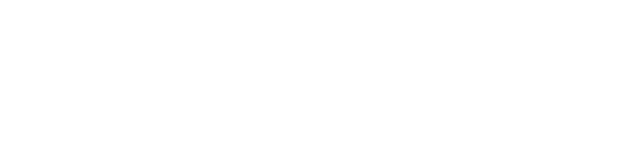
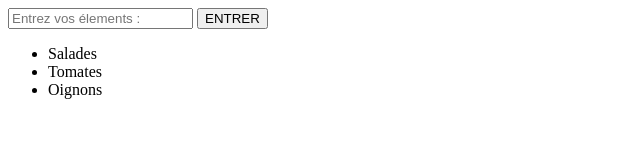
Before and after one commit to StevenSpy/toDoList, a plain HTML site: page index.html in a window 1280 px wide. Shown: the whole page, without its empty margins (0-640 px from the left). Drawn offline with Linux system fonts and the light colour scheme.

Commit message:
Form with an input and a button inside added and a unordered list with 3 li added too

```diff
--- a/index.html
+++ b/index.html
@@ -4,7 +4,20 @@
     <meta charset="UTF-8" />
     <meta name="viewport" content="width=device-width, initial-scale=1.0" />
     <meta http-equiv="X-UA-Compatible" content="ie=edge" />
+    <script type="text/javascript" src="script.js"></script>
+    <link rel="stylesheet" href="style.css" />
     <title>Document</title>
   </head>
-  <body></body>
+  <body>
+    <form action="">
+      <input type="text" name="" id="" placeholder="Entrez vos élements : " />
+      <button>ENTRER</button>
+    </form>
+
+    <ul>
+      <li>Salades</li>
+      <li>Tomates</li>
+      <li>Oignons</li>
+    </ul>
+  </body>
 </html>
```
